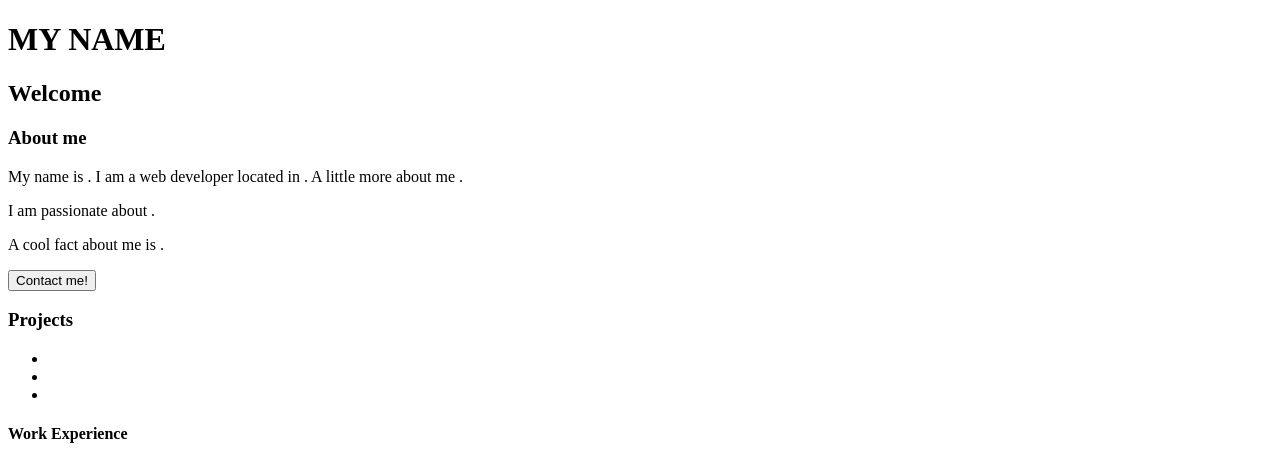
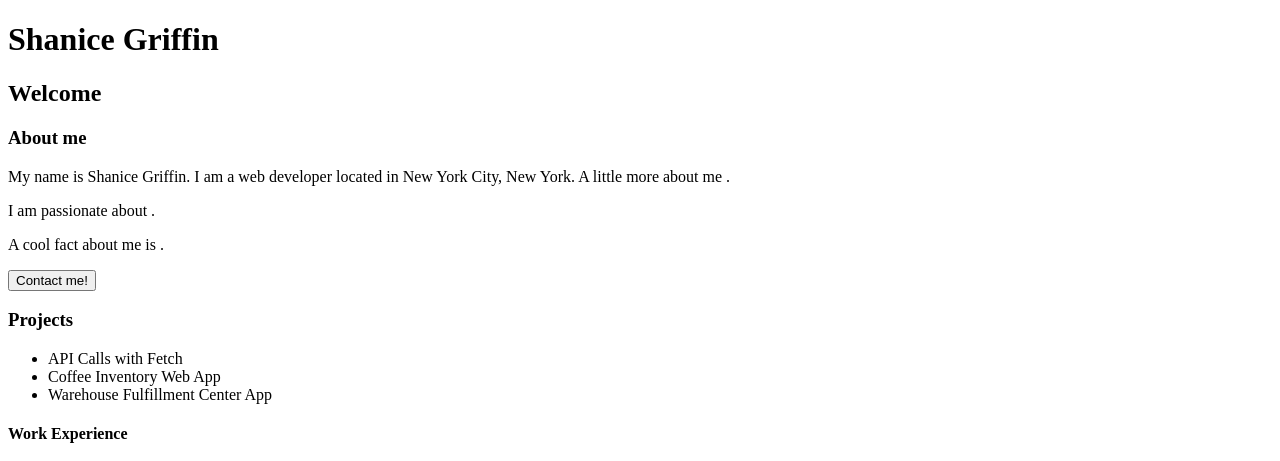
Before and after one commit to shanicegrif/lab-design-assets, a plain HTML site: page index.html in a window 1280 px wide. Shown: the top 461 px of the page. Drawn offline with Linux system fonts and the light colour scheme.

Commit message:
added some links and info

```diff
--- a/index.html
+++ b/index.html
@@ -8,7 +8,7 @@
   </head>
   <body>
     <header>
-      <h1>MY NAME</h1>
+      <h1>Shanice Griffin</h1>
     </header>
     <main>
       <section>
@@ -16,7 +16,7 @@
         <article>
           <h3>About me</h3>
           <p>
-            My name is . I am a web developer located in . A little more about
+            My name is Shanice Griffin. I am a web developer located in New York City, New York. A little more about
             me .
           </p>
           <p>I am passionate about .</p>
@@ -29,9 +29,9 @@
         <article>
           <ul>
             <!-- TO DO LINK TO THE THREE LABS OR PROJECTS YOU ARE MOST PROUD OF SO FAR -->
-            <li><a href=""></a></li>
-            <li><a href=""></a></li>
-            <li><a href=""></a></li>
+            <li><a href="https://github.com/shanicegrif/lab-api-calls-with-fetch"></a>API Calls with Fetch</li>
+            <li><a href="https://github.com/shanicegrif/inventory-web-app"></a>Coffee Inventory Web App</li>
+            <li><a href="https://github.com/shanicegrif/project-command-line-inventory-app"></a>Warehouse Fulfillment Center App</li>
           </ul>
         </article>
       </section>
@@ -46,17 +46,17 @@
       <ul>
         <li>
           <!-- TO DO UPDATE LINKS TO GO TO YOUR PROFILES/EMAIL -->
-          <a href="https://www.linkedin.com/"
+          <a href="https://www.linkedin.com/in/shanicegriffin"
             ><img src="./assets/LinkedIn-Logos/LI-Logo.png" alt=""
           /></a>
         </li>
         <li>
-          <a href="https://github.com"
+          <a href="https://github.com/shanicegrif"
             ><img src="./assets/github-mark/github-mark.png" alt=""
           /></a>
         </li>
         <li>
-          <a href="mailto:YOUR@EMAIL.HERE"
+          <a href="mailto:shanicegriffin@pursuit.org"
             ><img src="./assets/email-g8e9fd44a3_640.png" alt="Email me"
           /></a>
         </li>
```
Also changed, not shown: style.css (added).
